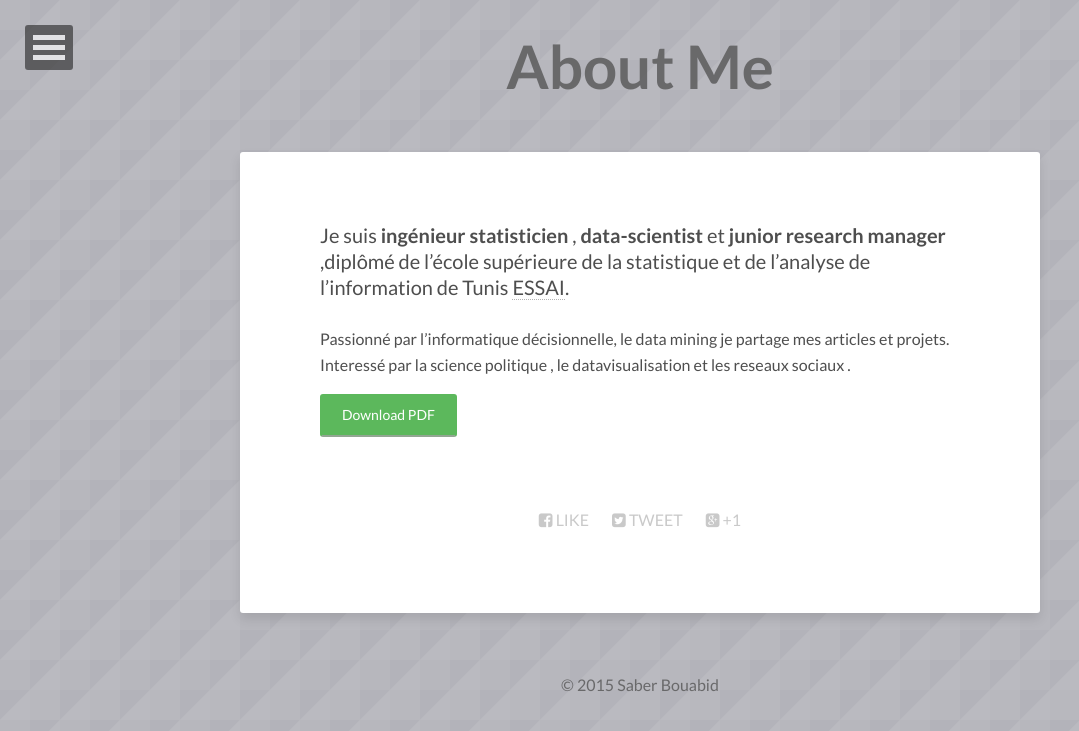
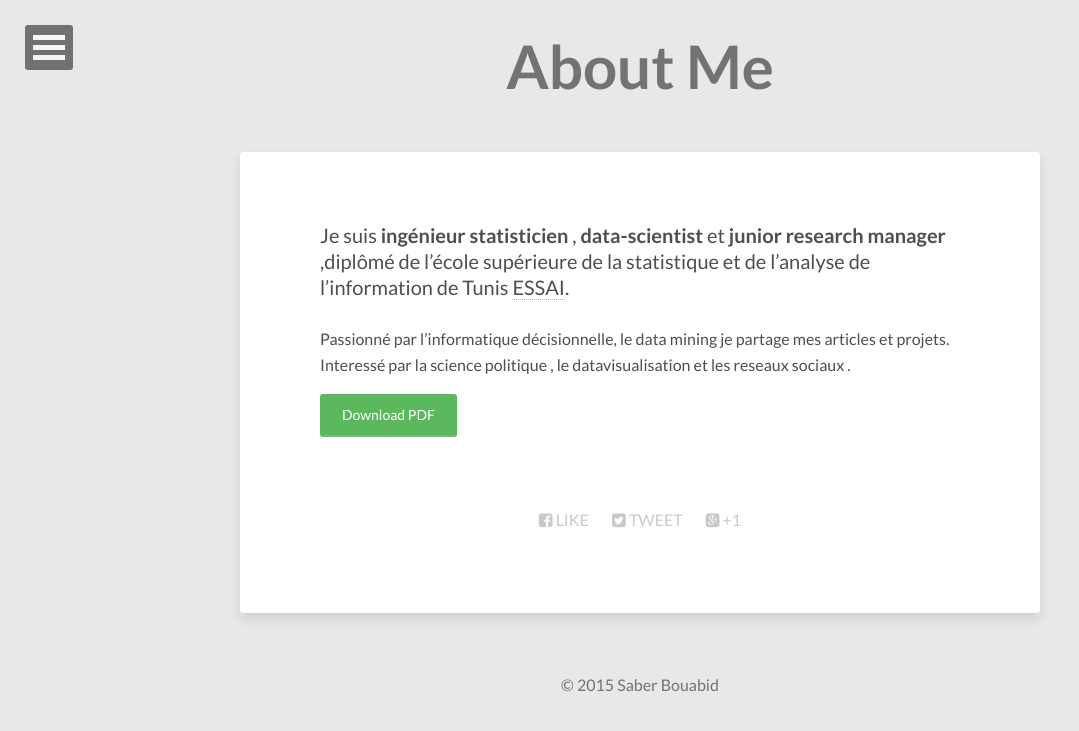
Before and after one commit to saberbouabid/WEBS, a Jekyll site: the page built from about/index.md, in a window 1280 px wide. Shown: the top 731 px of the page, without its empty margins (0-1079 px from the left). Built offline with Jekyll 4.4.1, drawn with Linux system fonts in a browser that asks for light colours; nearby versions of some CDN libraries.

Commit message:
Update _config.yml

```diff
--- a/_config.yml
+++ b/_config.yml
@@ -27,7 +27,7 @@ owner:
   google_plus:    #+yourid
 
 # Background image to be tiled on all pages
-background:  triangular.png
+background:
 
 # Analytics and webmaster tools stuff goes here
 google_analytics:
```
